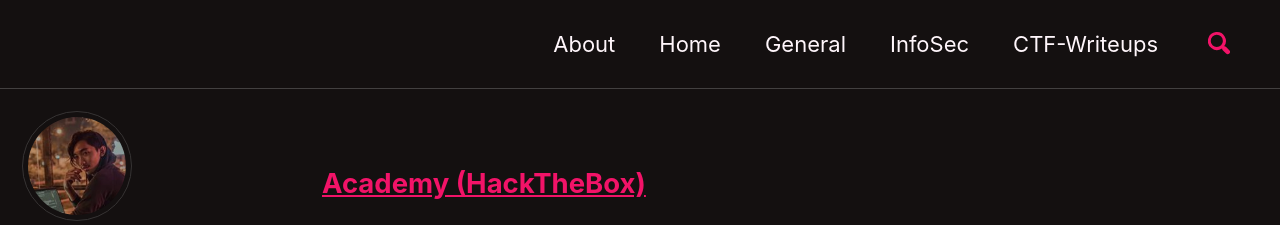
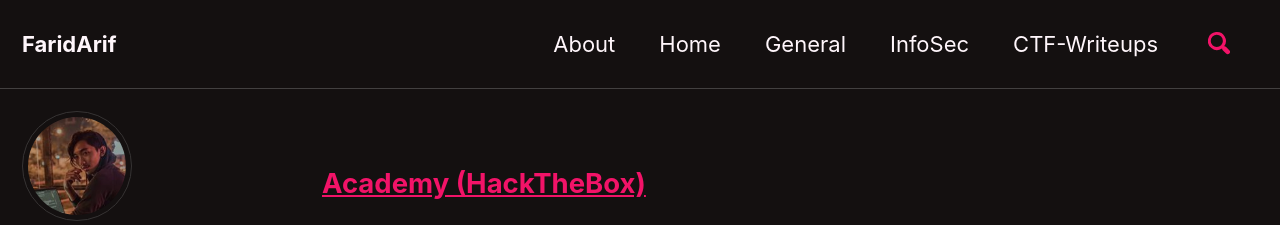
Before and after one commit to faridarif/faridarif.github.io, a Jekyll site: the page built from index.html, in a window 1280 px wide and 1247 px high. Shown: the top 225 px of the window. Built offline with Jekyll 4.4.1, drawn with Linux system fonts in a browser that asks for light colours; cached includes are drawn as plain includes; the list of posts is cut into pages by our own code.

Commit message:
Update _config.yml

```diff
--- a/_config.yml
+++ b/_config.yml
@@ -16,7 +16,7 @@ minimal_mistakes_skin    : "neon" # "air", "aqua", "contrast", "dark", "dirt", "
 
 # Site Settings
 locale                   : "en-US"
-title                    : #"/faridarif"
+title                    : "FaridArif"
 title_separator          : "-"
 subtitle                 : # site tagline that appears below site title in masthead
 name                     : "Farid Arif"
```
